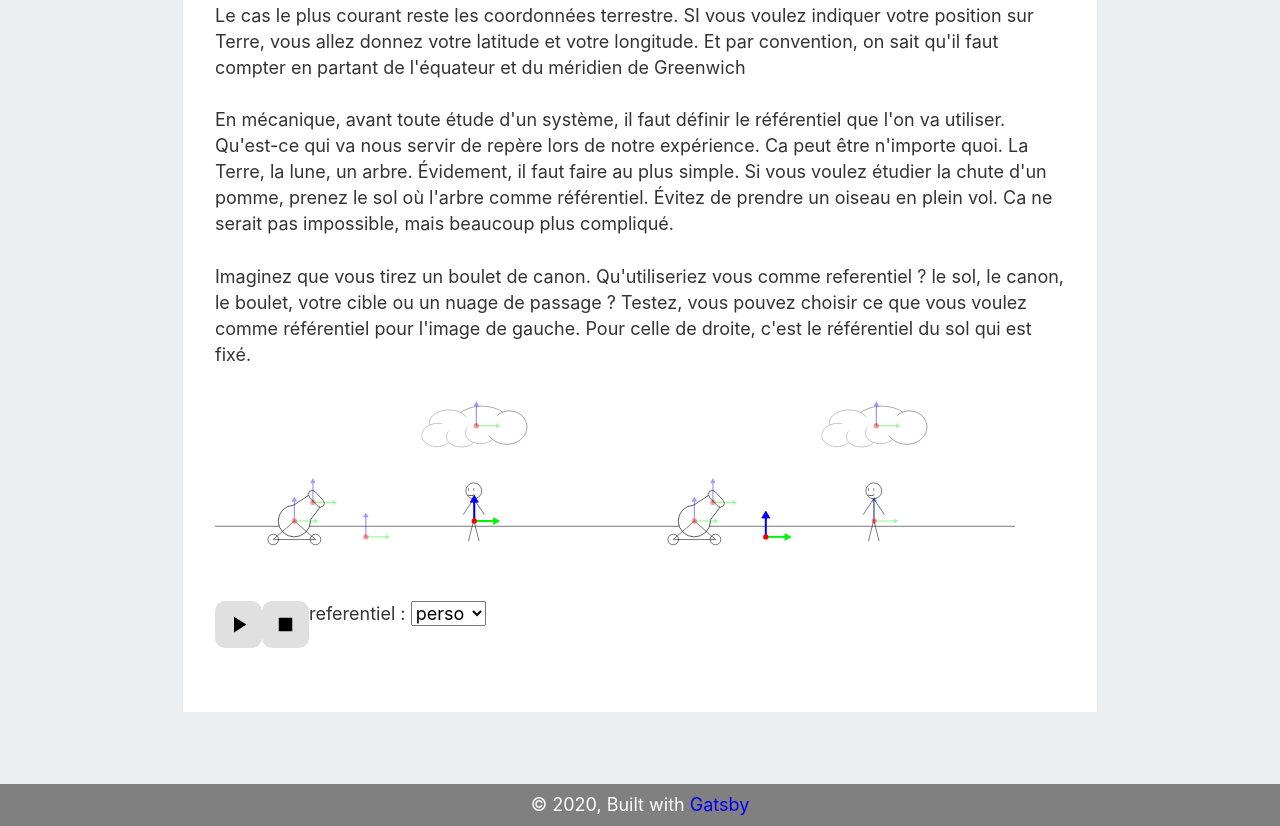
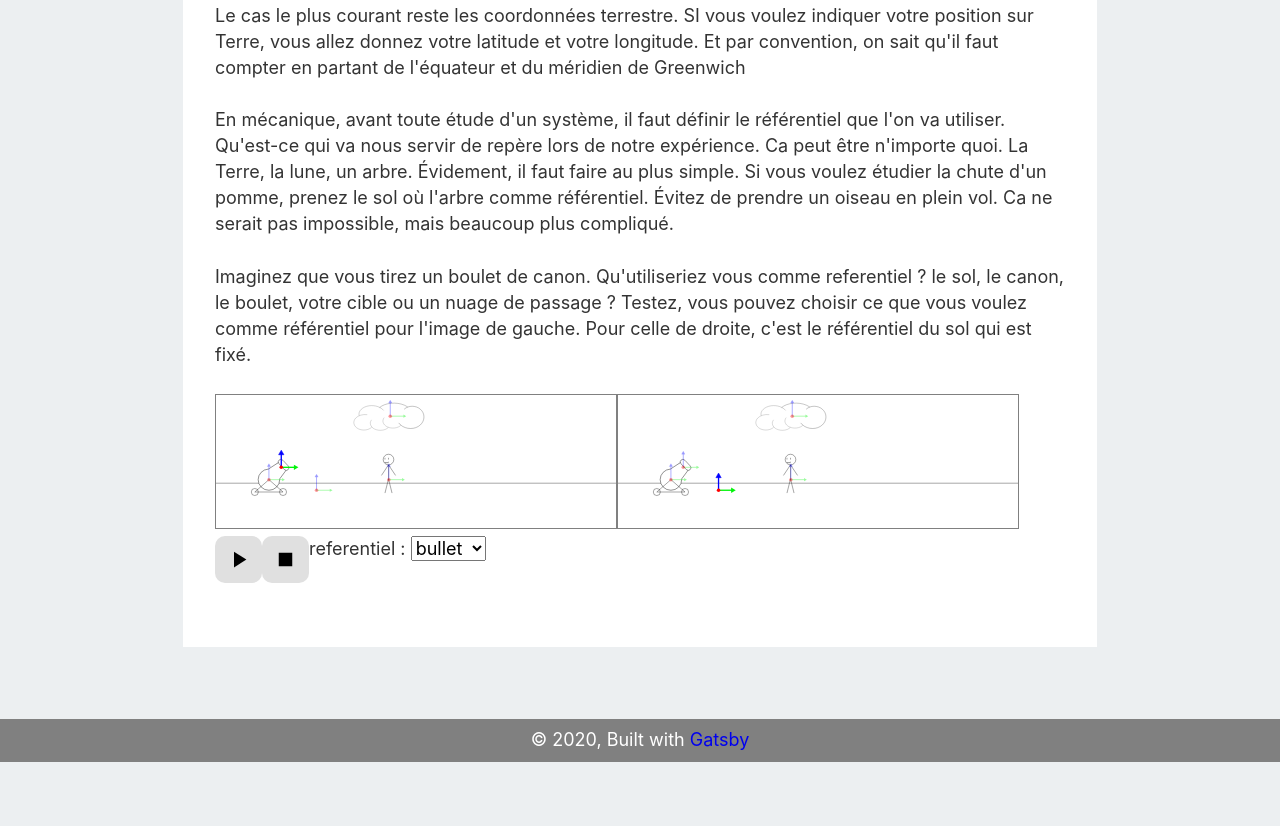
Before and after one commit to alexfauquette/aMathJourney, a Gatsby site: page /referentiel in a window 1280 px wide. Shown: the part 816-1642 px from the top of the page. After the commit the page ends 1578 px from the top, so only its background shows below. Built offline with nearby package versions, Linux system fonts and the light colour scheme; Gatsby itself is replaced by a stand-in of ours.

Commit message:
small style improvement

```diff
--- a/src/components/referentiel/BulletGame.module.scss
+++ b/src/components/referentiel/BulletGame.module.scss
@@ -44,6 +44,8 @@
 }
 
 .svgImage {
+  margin: 0 auto;
   width: 45%;
   min-width: 400px;
+  border: solid 1px grey;
 }
--- a/src/components/referentiel/bulletGame.js
+++ b/src/components/referentiel/bulletGame.js
@@ -28,7 +28,7 @@ const BulletGame = () => {
   const [pause, setPause] = useState(true)
   const [coords, setCoords] = useState(getCoord(0))
 
-  const [referentiel, setReferentiel] = useState("perso")
+  const [referentiel, setReferentiel] = useState("bullet")
 
   useEffect(() => {
     if (time < END_TIME && time >= 0 && !pause) {
--- a/src/components/referentiel/bulletGameVue.js
+++ b/src/components/referentiel/bulletGameVue.js
@@ -2,7 +2,7 @@ import React from "react"
 import classes from "./BulletGame.module.scss"
 
 const BulletGameVue = ({ coords, referentiel }) => (
-  <svg version="1.1" viewBox="0 0 200 100" className={classes.svgImage}>
+  <svg version="1.1" viewBox="0 0 300 100" className={classes.svgImage}>
     <defs id="defs2">
       <marker
         style={{ overflow: "visible" }}
@@ -45,7 +45,7 @@ const BulletGameVue = ({ coords, referentiel }) => (
           coords[referentiel]["x"]}px, ${coords["floor"]["y"] -
           coords[referentiel]["y"]}px)`,
       }}
-      d="M -66.145833,66.145833 H 336.02083"
+      d="M -66.145833,66.145833 H 500.02083"
       id="path12"
     />
     <g
```
